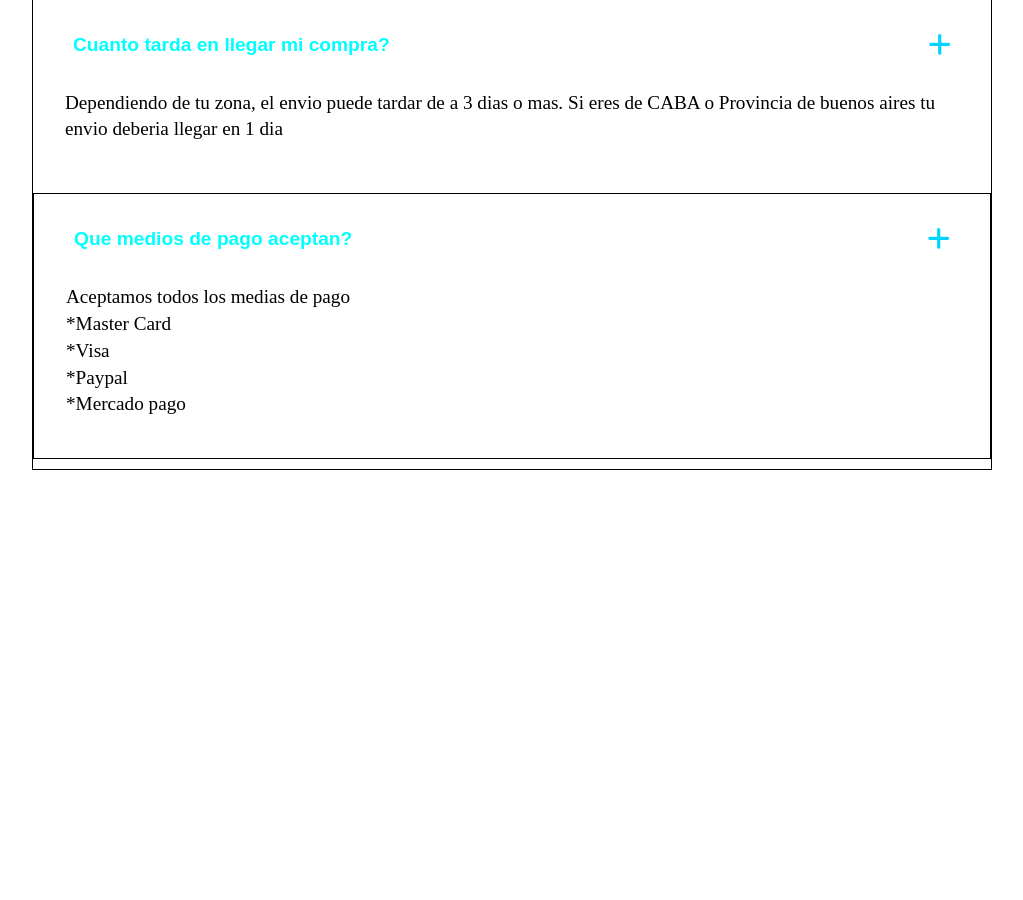
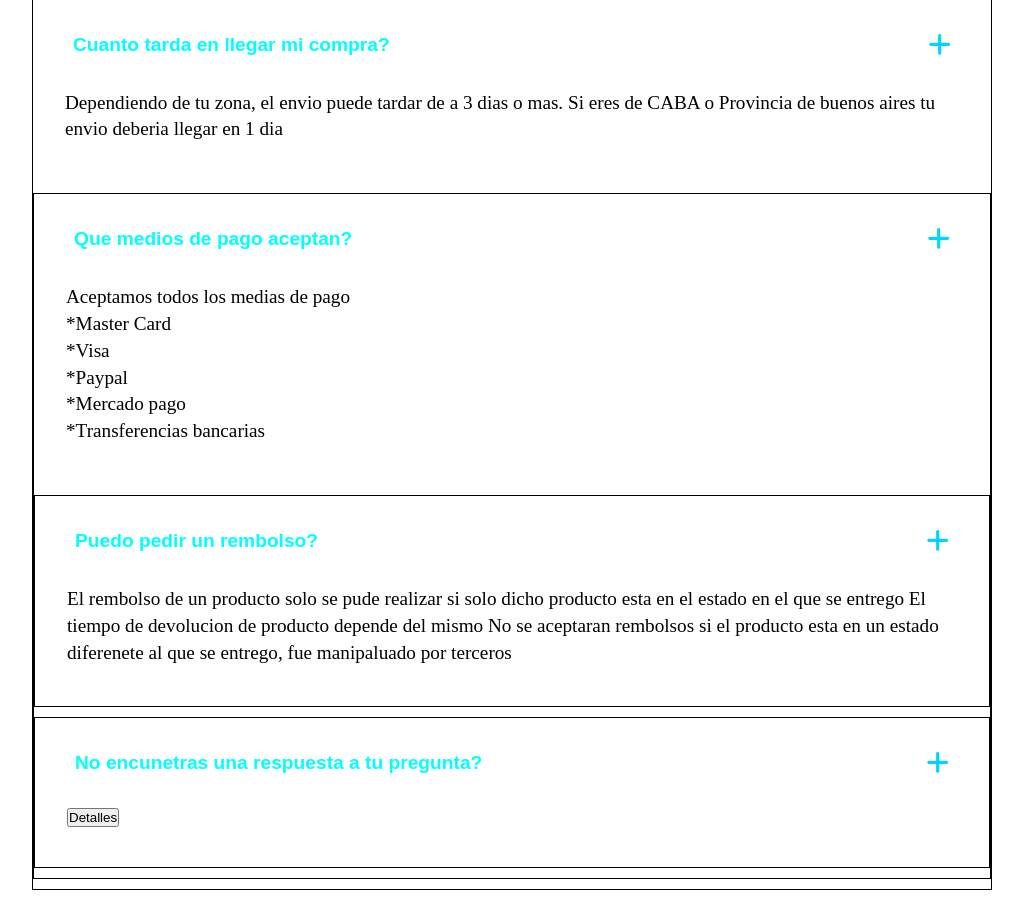
Before and after one commit to xXherrera69Xx/BeatBazaar, a PHP site: page /soporte.php in a window 1280 px wide. Shown: the part 128-1028 px from the top of the page, without its empty margins (128-1151 px from the left). Before the commit the page ends 598 px from the top, so only its background shows below. Run offline with PHP 8.4, Linux system fonts and the light colour scheme.

Commit message:
Add files via upload

```diff
--- a/BeatBazaar/soporte.php
+++ b/BeatBazaar/soporte.php
@@ -37,8 +37,35 @@
         *Visa</br>
         *Paypal</br>
         *Mercado pago</br>
+        *Transferencias bancarias</br>
+
+
 
       </p>
+      </div>
+       <div class="faq">
+      <button class="accordion">
+        Puedo pedir un rembolso?
+        <i class="fa-sharp fa-solid fa-plus" style="color: #00d5ff;"></i>
+      </button>
+      <div class="panel">
+
+      <p>El rembolso de un producto solo se pude realizar
+        si solo dicho producto esta en el estado en el que se entrego
+        El tiempo de devolucion de producto depende del mismo
+        No se aceptaran rembolsos si el producto esta en un estado diferenete al que se entrego,
+        fue manipaluado por terceros
+      </p>
+      </div>
+      </div>
+       <div class="faq">
+      <button class="accordion">
+        No encunetras una respuesta a tu pregunta?
+        <i class="fa-sharp fa-solid fa-plus" style="color: #00d5ff;"></i>
+      </button>
+      <div class="panel">
+
+      <a href="album.php"> <button type="button" class="btn btn-outline-info">Detalles</button></a>
       </div>
 
 
```
